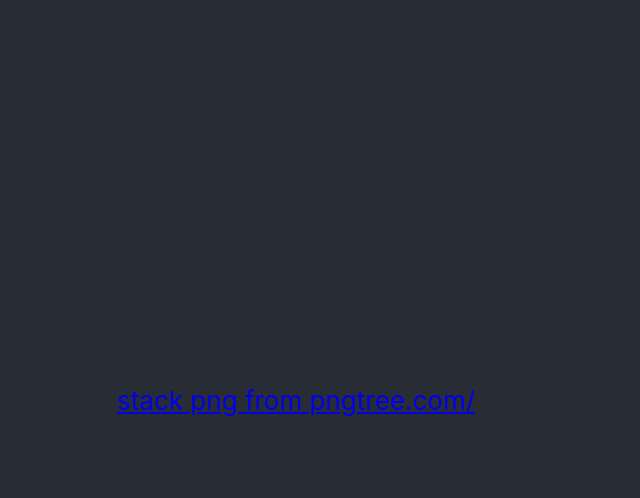
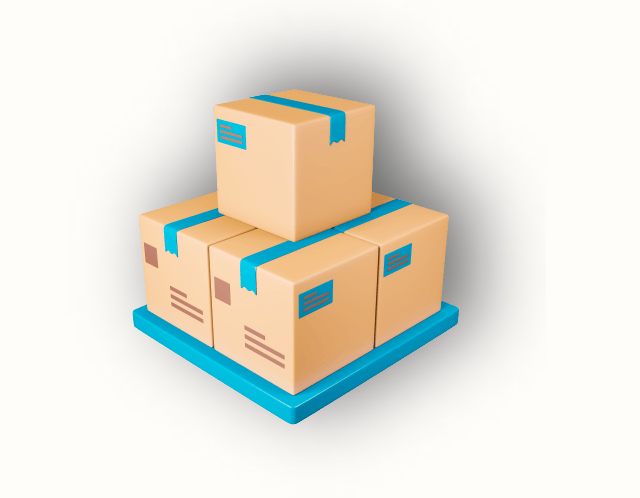
Before and after one commit to alysala/inventory-crud-app, a JavaScript app: page / in a window 1280 px wide. Shown: the top 498 px of the page, without its empty margins (344-984 px from the left). Built offline with nearby package versions, Linux system fonts and the light colour scheme; the HTML template or start-up script is replaced by a standard one.

Commit message:
Frontend folder structure

```diff
--- a/src/App.css
+++ b/src/App.css
@@ -1,32 +1,12 @@
 .app {
   text-align: center;
+  background-color: #FFFDFA;
 }
 
-.app-logo {
-  height: 40vmin;
-  pointer-events: none;
-}
+/* Color References
+https://www.color-name.com/best-white.color
+See site for grey tints, tones, and shades
 
-.app-header {
-  background-color: #282c34;
-  min-height: 100vh;
-  display: flex;
-  flex-direction: column;
-  align-items: center;
-  justify-content: center;
-  font-size: calc(10px + 2vmin);
-  color: white;
-}
-
-.app-link {
-  color: #61dafb;
-}
-
-@keyframes app-logo-spin {
-  from {
-    transform: rotate(0deg);
-  }
-  to {
-    transform: rotate(360deg);
-  }
-}
+Dark Blue #058eb4
+Light Blue #04bdde
+*/
--- a/src/App.js
+++ b/src/App.js
@@ -1,10 +1,11 @@
 import './App.css';
+import boxes from './images/stacked-boxes.png';
 
 function App() {
   return (
     <div className="app">
       <header className="app-header">
-        <a href='https://pngtree.com/so/stack'>stack png from pngtree.com/</a>
+      <img src={boxes} alt="stack of packing boxes" />
       </header>
     </div>
   );
```
Also changed, not shown: src/pages/home/home.js (added), src/pages/inventory/inventory.js (added), src/pages/login/create-account.js (added), src/pages/login/login.js (added), 2 other files (tests, documents, lock files or other folders).
